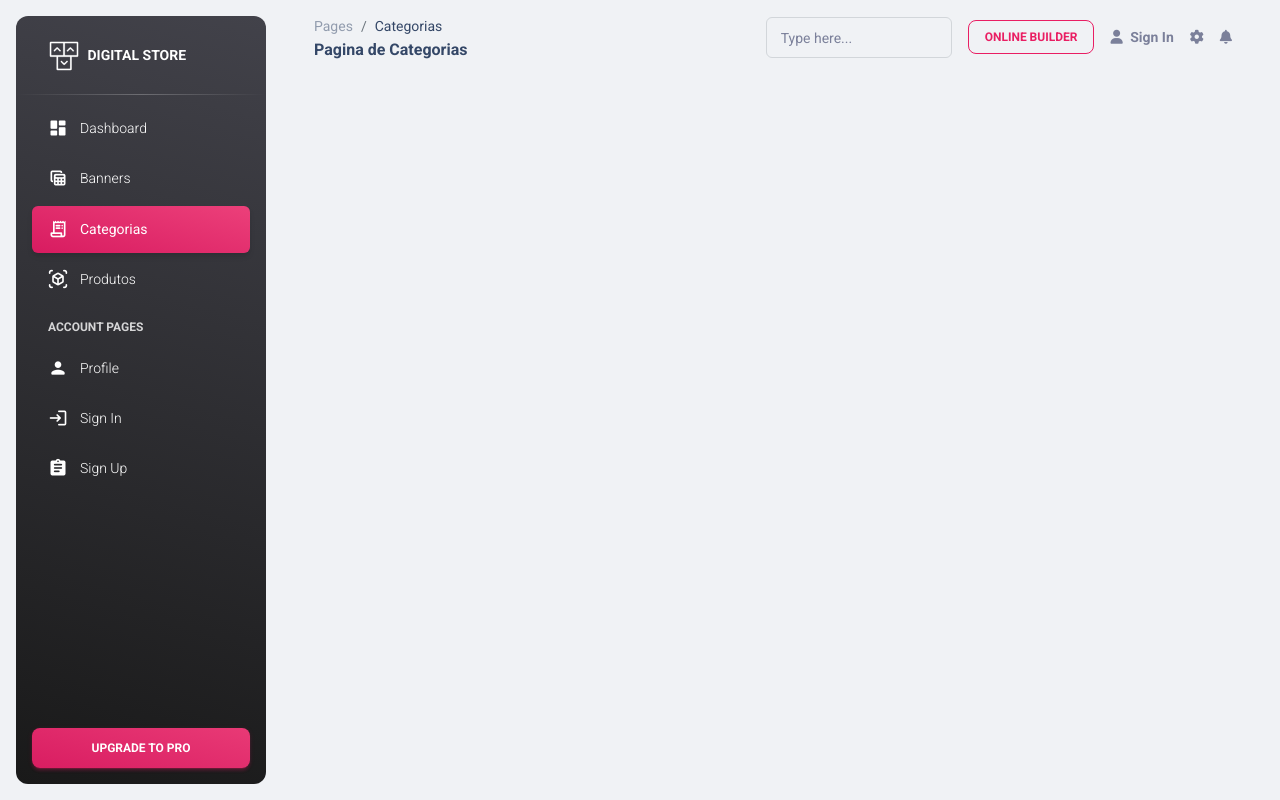
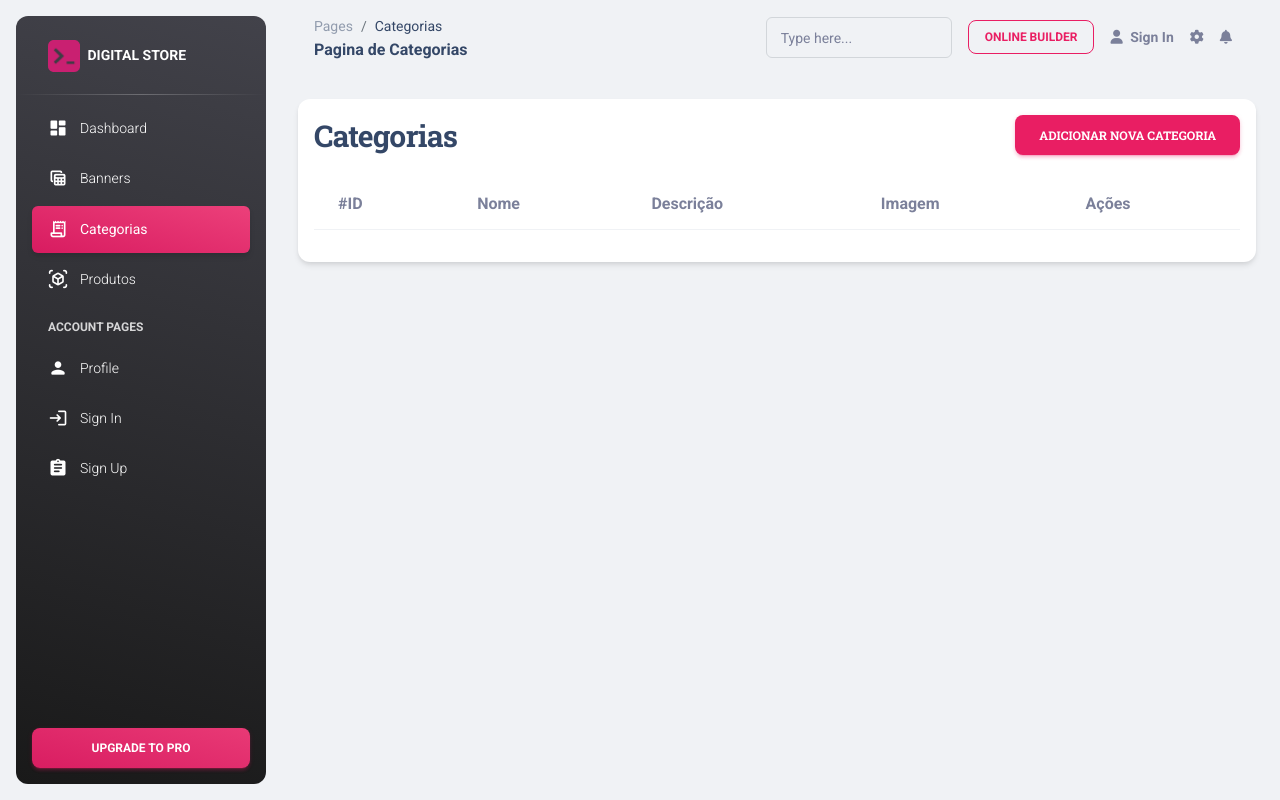
Before and after one commit to Akellymourab/projeto-API-final-, a website: page admin-ecommerce/categorias.html in a window 1280 px wide. Drawn offline with Linux system fonts and the light colour scheme.

Commit message:
melhorias na pagina admin

```diff
--- a/admin-ecommerce/categorias.html
+++ b/admin-ecommerce/categorias.html
@@ -19,7 +19,7 @@
   <meta charset="utf-8" />
   <meta name="viewport" content="width=device-width, initial-scale=1, shrink-to-fit=no">
   <link rel="apple-touch-icon" sizes="76x76" href="assets/img/apple-icon.png">
-  <link rel="icon" type="image/png" href="assets/img/favicon.png">
+  <link rel="icon" type="image/png" href="Vector.png">
   <title>
     Material Dashboard 2 by Creative Tim
   </title>
@@ -44,7 +44,7 @@
     <div class="sidenav-header">
       <i class="fas fa-times p-3 cursor-pointer text-white opacity-5 position-absolute end-0 top-0 d-none d-xl-none" aria-hidden="true" id="iconSidenav"></i>
       <a class="navbar-brand m-0" href=" https://demos.creative-tim.com/material-dashboard/pages/dashboard " target="_blank">
-        <img src="../assets/img/logo-ct.png" class="navbar-brand-img h-100" alt="main_logo">
+        <img src="Vector.png" class="navbar-brand-img h-100" alt="main_logo">
         <span class="ms-1 font-weight-bold text-white">DIGITAL STORE</span>
       </a>
     </div>
@@ -238,7 +238,28 @@
       </div>
     </nav>
     <!-- End Navbar -->
+    <section class="card card-body m-4">
+      <h3 class="d-flex justify-content-between">
+          <span>Categorias</span>
+          <button class="btn btn-primary" type="button" data-bs-toggle="offcanvas"
+              data-bs-target="#offcanvasRight" aria-controls="offcanvasRight">Adicionar nova categoria
+          </button>
+      </h3>
+      <table class="table table-striped table-hover">
+          <thead>
+              <tr>
+                  <th>#ID</th>
+                  <th>Nome</th>
+                  <th>Descrição</th>
+                  <th>Imagem</th>
+                  <th>Ações</th>
+              </tr>
+          </thead>
+          <tbody id="tabela_categorias"></tbody>
+      </table>
+  </section>
   </main>
+
   <!--   Core JS Files   -->
   <script src="assets/js/core/bootstrap.min.js"></script>
   <script src="assets/js/core/popper.min.js"></script>
```
Also changed, not shown: admin-ecommerce/banners.html (+2 -2 lines), admin-ecommerce/index.html (+3 -3 lines), admin-ecommerce/produtos.html (+2 -2 lines), admin-ecommerce/Vector.png (added), admin-ecommerce/categorias.js (added), admin-ecommerce/colecoes.html (deleted).
